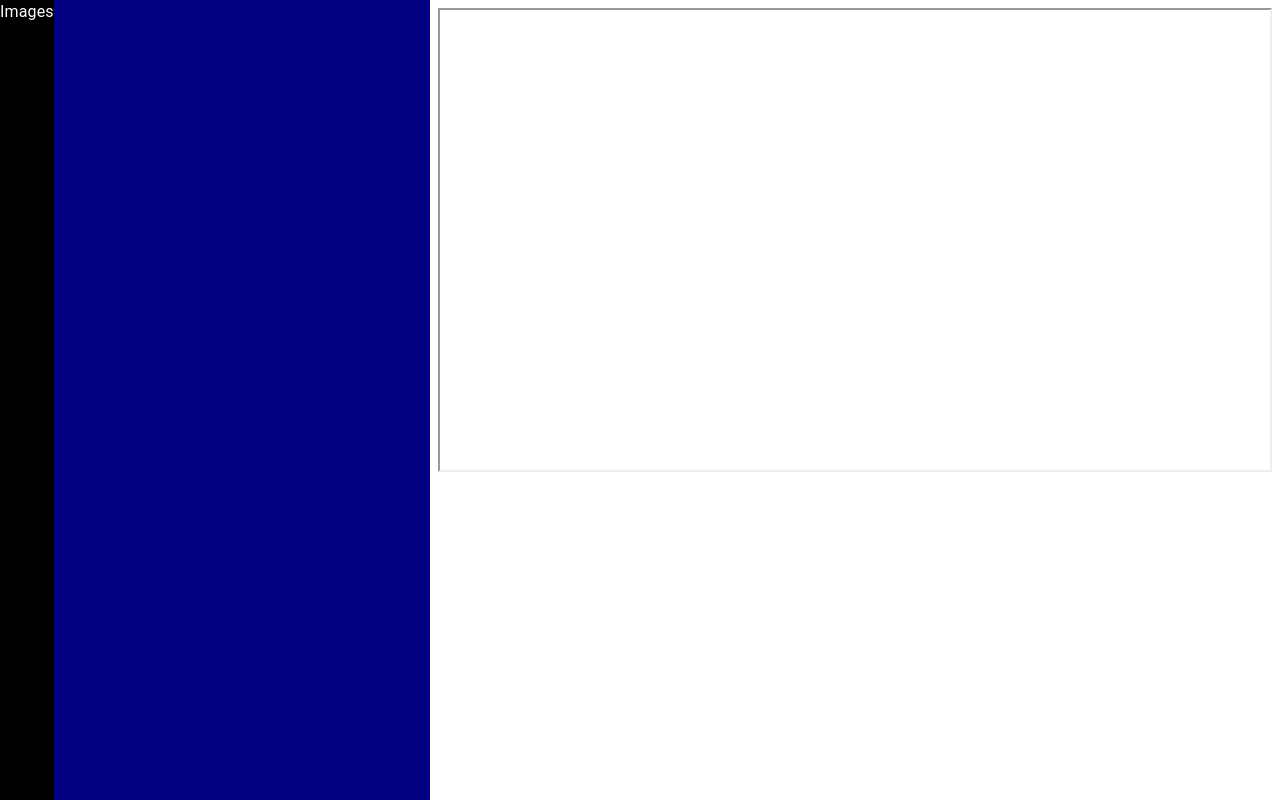
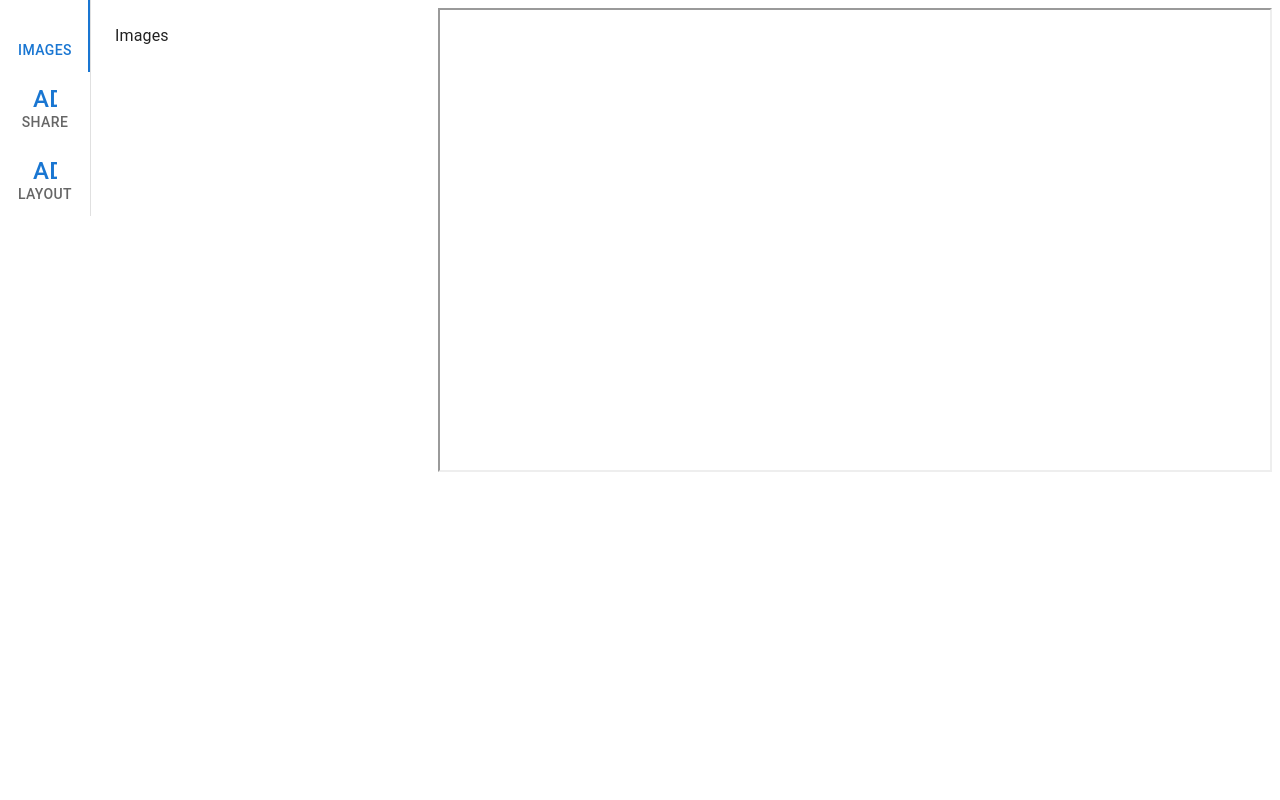
Before and after one commit to shin-hama/photo-gallery-maker, a Next.js app: page / in a window 1280 px wide. Built offline with nearby package versions, Linux system fonts and the light colour scheme.

Commit message:
FEAT: Create side panel tabs

```diff
--- a/components/EditorSidebar/EditorSidePanel.tsx
+++ b/components/EditorSidebar/EditorSidePanel.tsx
@@ -1,14 +1,71 @@
 import * as React from 'react'
 import Box from '@mui/material/Box'
+import Tabs from '@mui/material/Tabs'
+import Tab from '@mui/material/Tab'
 import Stack from '@mui/material/Stack'
+import Icon from '@mui/material/Icon'
+
+type TabPanelProps = {
+  children?: React.ReactNode
+  index: number
+  value: number
+}
+
+const TabPanel: React.FC<TabPanelProps> = ({ children, value, index }) => {
+  return (
+    <div
+      role="tabpanel"
+      hidden={value !== index}
+      id={`side-panel-tabpanel-${index}`}
+      aria-labelledby={`side-panel-tab-${index}`}
+    >
+      {value === index && <Box sx={{ p: 3 }}>{children}</Box>}
+    </div>
+  )
+}
+
+function a11yProps(index: number) {
+  return {
+    id: `side-panel-tab-${index}`,
+    'aria-controls': `side-panel-tabpanel-${index}`,
+  }
+}
 
 const EditorSidePanel = () => {
+  const [value, setValue] = React.useState(0)
+
+  const handleChange = (event: React.SyntheticEvent, newValue: number) => {
+    setValue(newValue)
+  }
+
   return (
-    <Stack direction="row" height="100%" width="100%">
-      <Box bgcolor="black" color="white">
-        Images
+    <Stack direction="row" height="100%" width="100%" bgcolor="background.paper">
+      <Box color="white">
+        <Tabs
+          orientation="vertical"
+          variant="scrollable"
+          value={value}
+          onChange={handleChange}
+          aria-label="Vertical tabs example"
+          sx={{ borderRight: 1, borderColor: 'divider' }}
+        >
+          <Tab
+            icon={<Icon baseClassName="fas" className="fa-images" />}
+            label="Images"
+            {...a11yProps(0)}
+          />
+          <Tab icon={<Icon color="primary">add_circle</Icon>} label="Share" {...a11yProps(1)} />
+          <Tab icon={<Icon color="primary">add_circle</Icon>} label="Layout" {...a11yProps(1)} />
+        </Tabs>
       </Box>
-      <Box bgcolor="navy" sx={{ flexGrow: 1 }}></Box>
+      <Box sx={{ flexGrow: 1 }}>
+        <TabPanel value={value} index={0}>
+          Images
+        </TabPanel>
+        <TabPanel value={value} index={1}>
+          Item Two
+        </TabPanel>
+      </Box>
     </Stack>
   )
 }
--- a/pages/_app.tsx
+++ b/pages/_app.tsx
@@ -1,11 +1,18 @@
 import type { AppProps } from 'next/app'
 import CssBaseline from '@mui/material/CssBaseline'
+import { ThemeProvider, createTheme } from '@mui/material/styles'
+
+const darkTheme = createTheme({
+  palette: {
+    mode: 'light',
+  },
+})
 
 export default function App({ Component, pageProps }: AppProps) {
   return (
-    <>
+    <ThemeProvider theme={darkTheme}>
       <CssBaseline />
       <Component {...pageProps} />
-    </>
+    </ThemeProvider>
   )
 }
```
